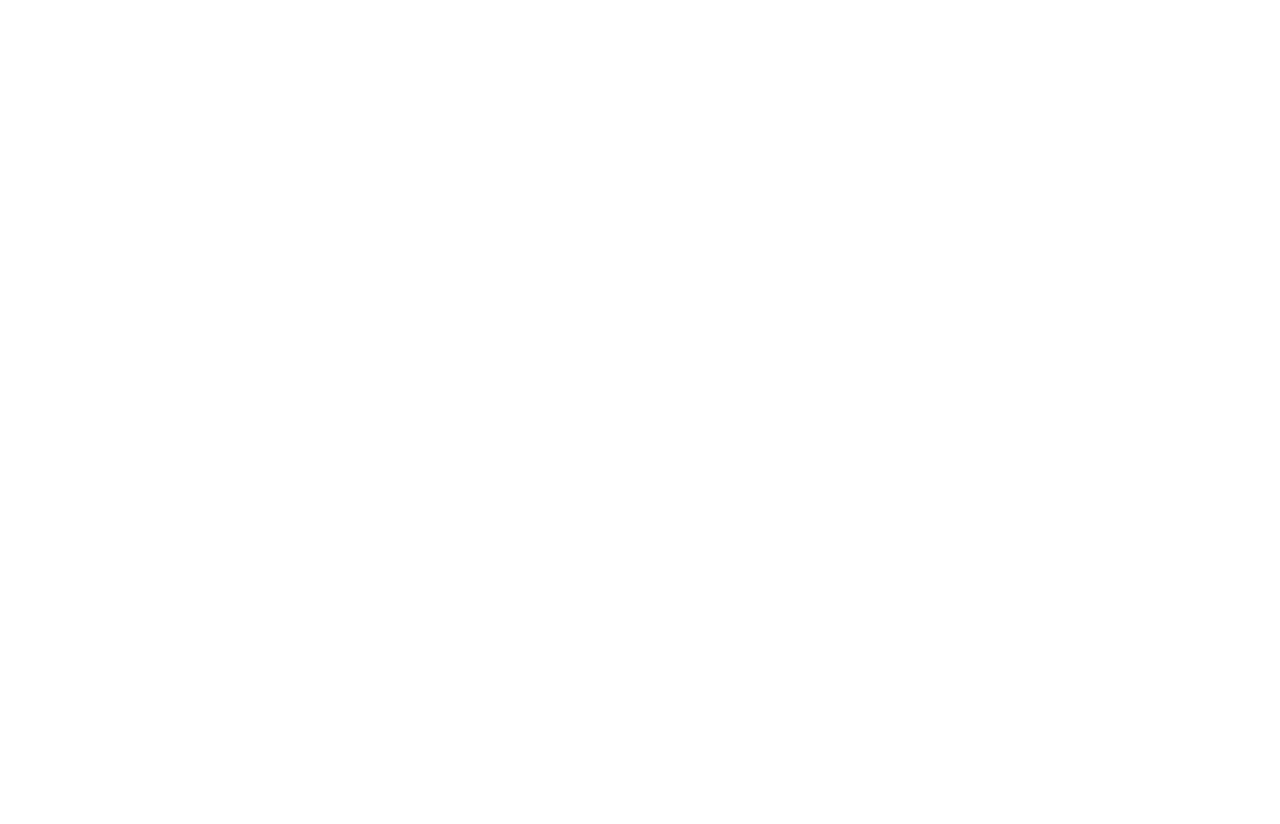
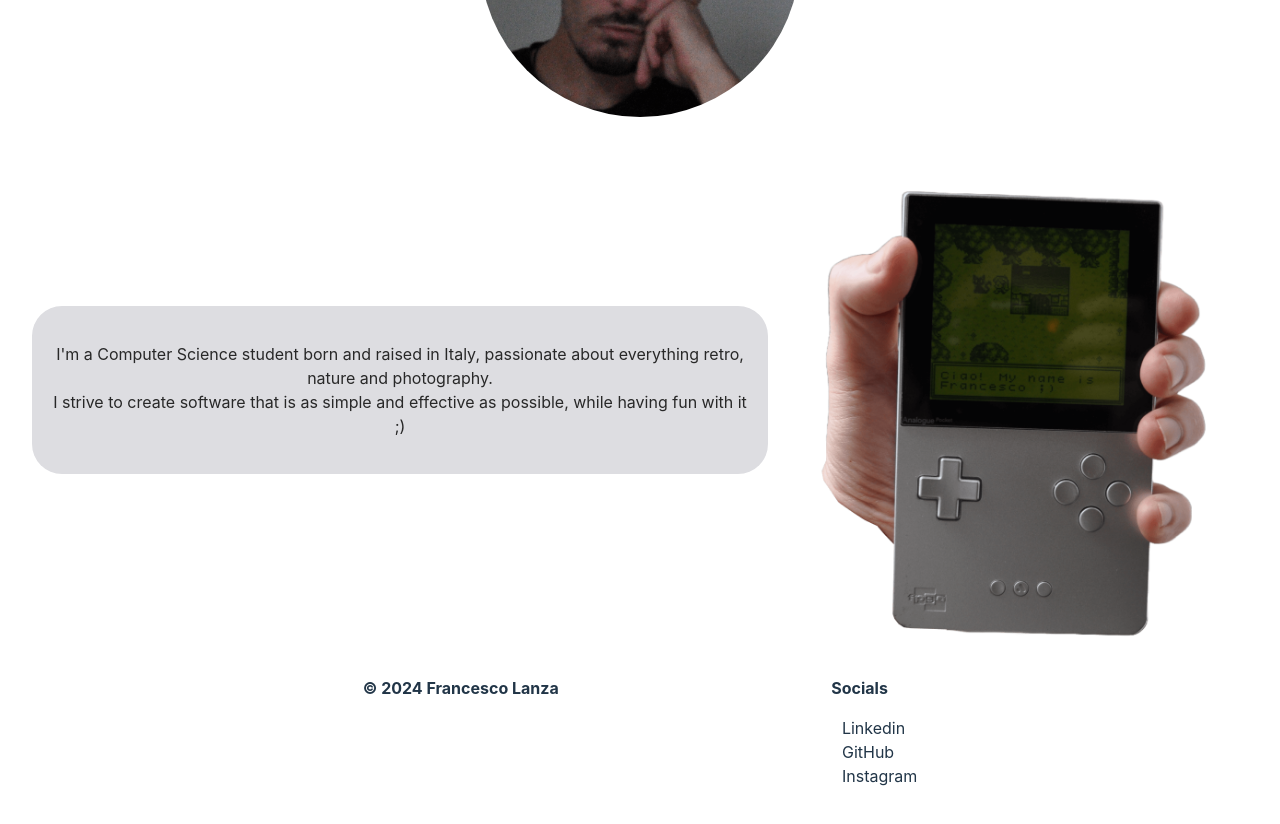
Before and after one commit to fralnz/fralnz.github.io, a React (Vite) app: page /projects in a window 1280 px wide. Before the commit this address had no page. Shown: the part 540-1364 px from the top of the page. Before the commit the page ends 800 px from the top, so only its background shows below. Built offline with nearby package versions, Linux system fonts and the light colour scheme.

Commit message:
added footer and other stuff

```diff
--- a/src/main.tsx
+++ b/src/main.tsx
@@ -16,7 +16,7 @@
             {index: true, element: <Home/>},
 
             {
-                path: '/products',
+                path: '/projects',
                 element: <Home/>,
             },
         ]
--- /dev/null
+++ b/src/routes/Projects.tsx
@@ -0,0 +1,4 @@
+const Projects = () => {
+    return (<></>)
+}
+export default Projects;
--- a/src/routes/Root.tsx
+++ b/src/routes/Root.tsx
@@ -1,6 +1,7 @@
 import {CSSProperties} from "react";
 import {Outlet, NavLink} from 'react-router-dom';
 import "../styles/Header.css"
+import Footer from "./components/Footer.tsx";
 
 const linkStyle = ({isActive}: { isActive: boolean }): CSSProperties => ({
     color: isActive ? 'red' : 'inherit',
@@ -33,6 +34,7 @@
                 </ul>
             </nav>
             <Outlet/>
+            <Footer/>
         </>
     )
 }
--- /dev/null
+++ b/src/routes/components/Footer.tsx
@@ -0,0 +1,25 @@
+import "../../styles/Footer.css"
+
+const Footer = () => {
+    return (
+        <section className="footer">
+            <b className="copyright">© 2024 Francesco Lanza</b>
+            <div className="socials">
+                <b>Socials</b>
+                <ul>
+                    <li>
+                        Linkedin
+                    </li>
+                    <li>
+                        GitHub
+                    </li>
+                    <li>
+                        Instagram
+                    </li>
+                </ul>
+            </div>
+        </section>
+    )
+}
+
+export default Footer;
--- /dev/null
+++ b/src/styles/Footer.css
@@ -0,0 +1,12 @@
+.footer {
+    display: flex;
+    flex-direction: row;
+    justify-content: center;
+    gap: 20%;
+}
+
+.footer li{
+    list-style-type: none;
+    text-align: left;
+    padding: 0
+}
--- a/src/styles/Header.css
+++ b/src/styles/Header.css
@@ -3,6 +3,7 @@
     width: auto;
     display: flex;
     flex-direction: column;
+    transition: .2s;
 }
 
 .navbar ul {
--- a/src/styles/Home.css
+++ b/src/styles/Home.css
@@ -19,6 +19,7 @@
     position: relative;
     margin-bottom: 20px;
     padding: 20px;
+    color: #282828;
 }
 
 .speechBubbleTailBottom {
@@ -31,7 +32,7 @@
     border-top: 20px solid #dddde1;
 }
 
-.introduction{
+.introduction {
     display: flex;
     flex-direction: row;
     align-items: center;
@@ -43,17 +44,31 @@
     transition: .2s;
 }
 
-.introduction img:hover{
+.introduction img:hover {
     width: 31rem;
     animation: snapRotate 4s steps(6) infinite;
 }
 
 @keyframes snapRotate {
-    0% { transform: rotate(0deg); }
-    16.67% { transform: rotate(20deg); }
-    33.34% { transform: rotate(-20deg); }
-    50% { transform: rotate(20deg); }
-    66.67% { transform: rotate(-20deg); }
-    83.34% { transform: rotate(20deg); }
-    100% { transform: rotate(0deg); }
+    0% {
+        transform: rotate(0deg);
+    }
+    16.67% {
+        transform: rotate(20deg);
+    }
+    33.34% {
+        transform: rotate(-20deg);
+    }
+    50% {
+        transform: rotate(20deg);
+    }
+    66.67% {
+        transform: rotate(-20deg);
+    }
+    83.34% {
+        transform: rotate(20deg);
+    }
+    100% {
+        transform: rotate(0deg);
+    }
 }
--- a/src/styles/index.css
+++ b/src/styles/index.css
@@ -4,7 +4,7 @@
     font-weight: 400;
 
     color-scheme: light dark;
-    color: #282828;
+    color: #DDDDE1;
     background-color: #242424;
 
     font-synthesis: none;
```
